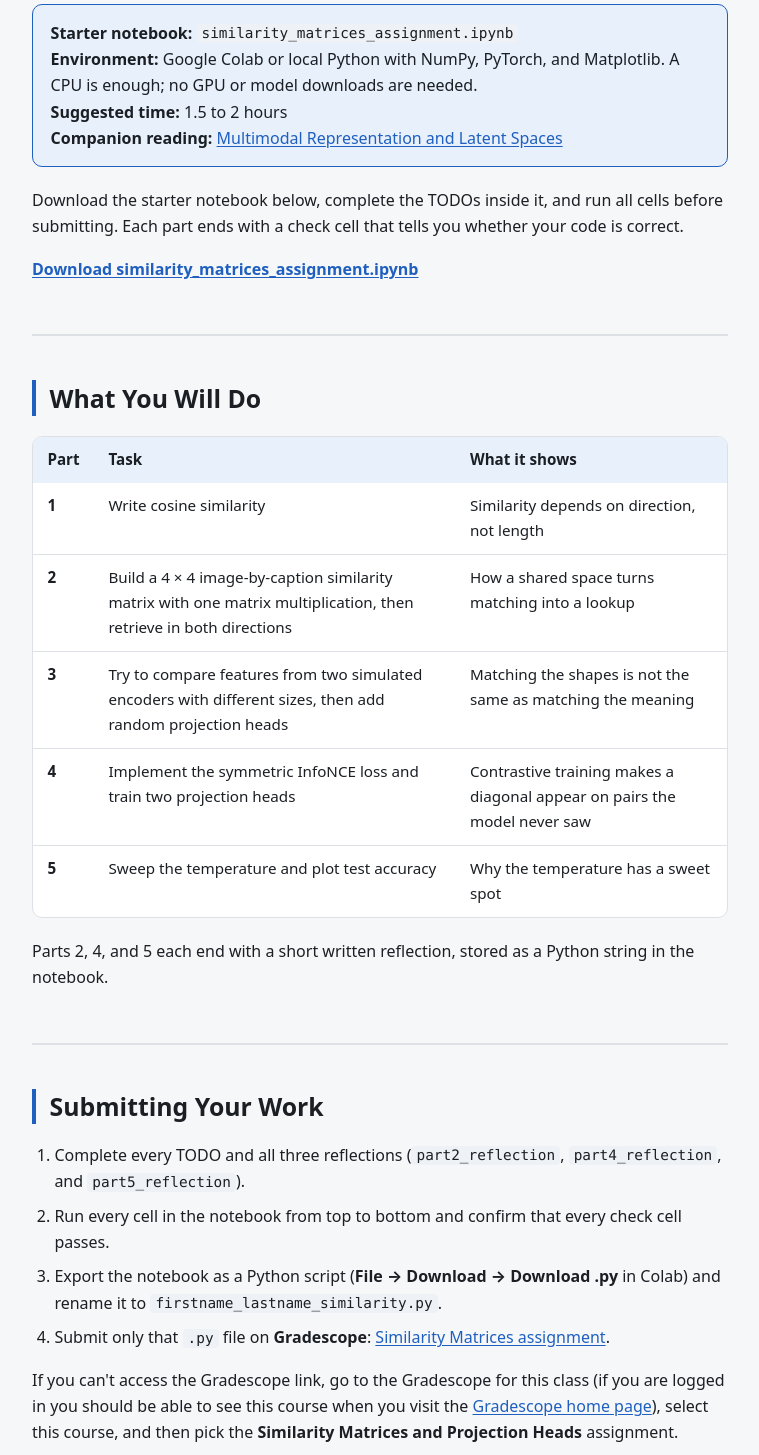
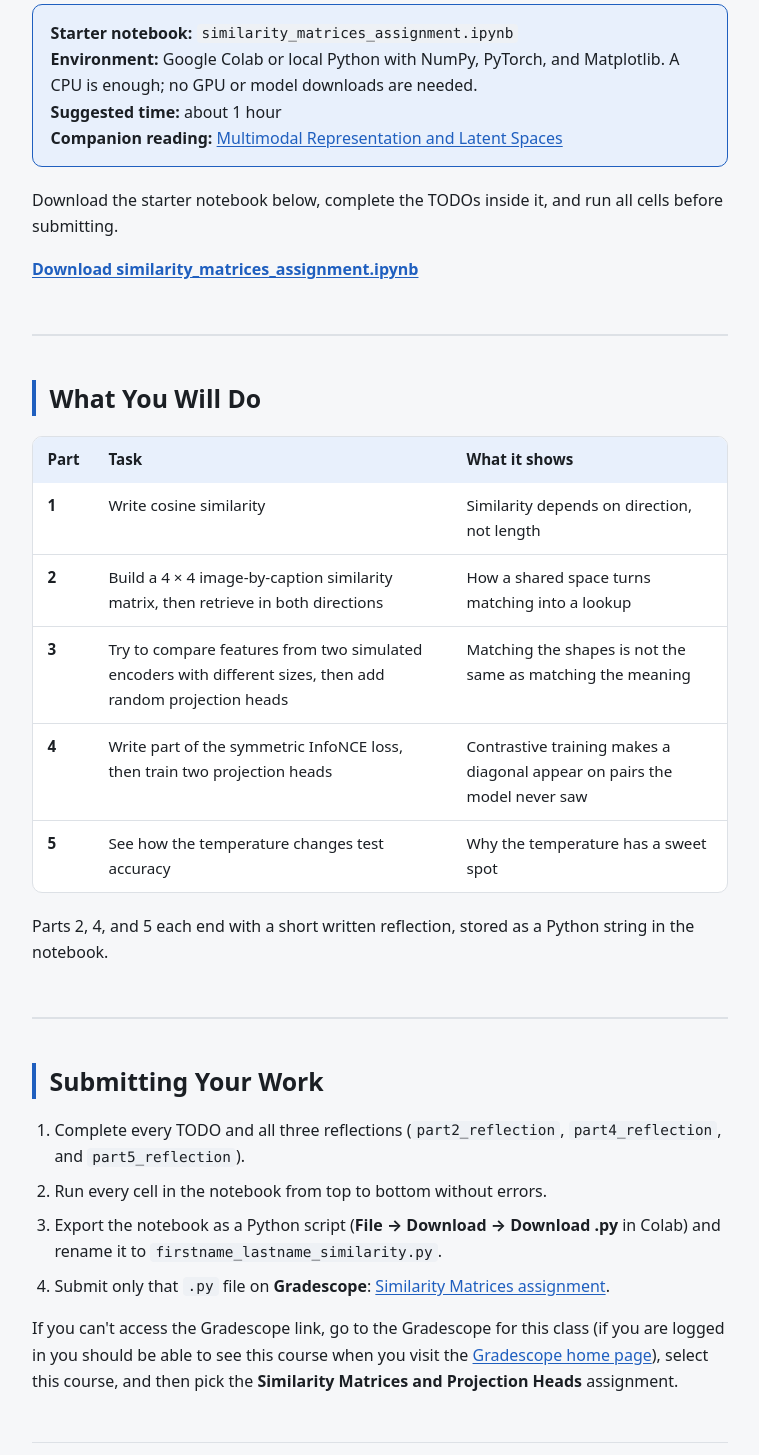
Before and after one commit to bwsi-forge-ai-challenge/bwsi-forge-ai-challenge.github.io, a plain HTML site: page Lessons/2_multimodal_+_advanced_models/core_multimodal_foundations/lesson4_assignment.html in a window 1280 px wide. Shown: the part 376-1831 px from the top of the page, without its empty margins (260-1019 px from the left). Drawn offline with Linux system fonts and the light colour scheme.

Commit message:
Simplify the similarity matrices assignment to a few short coding tasks
Co-Authored-By: Claude Sonnet 5.5 <noreply@anthropic.com>

```diff
--- a/Lessons/2_multimodal_+_advanced_models/core_multimodal_foundations/lesson4_assignment.html
+++ b/Lessons/2_multimodal_+_advanced_models/core_multimodal_foundations/lesson4_assignment.html
@@ -31,10 +31,10 @@
     <div class="assignment-box">
         <strong>Starter notebook:</strong> <code>similarity_matrices_assignment.ipynb</code><br>
         <strong>Environment:</strong> Google Colab or local Python with NumPy, PyTorch, and Matplotlib. A CPU is enough; no GPU or model downloads are needed.<br>
-        <strong>Suggested time:</strong> 1.5 to 2 hours<br>
+        <strong>Suggested time:</strong> about 1 hour<br>
         <strong>Companion reading:</strong> <a href="lesson2_representation_and_latent_spaces.html">Multimodal Representation and Latent Spaces</a>
     </div>
-    <p>Download the starter notebook below, complete the TODOs inside it, and run all cells before submitting. Each part ends with a check cell that tells you whether your code is correct.</p>
+    <p>Download the starter notebook below, complete the TODOs inside it, and run all cells before submitting.</p>
     <p>
         <a id="notebook-download-link" href="../../../Assignments/2_multimodal_+_advanced_models/similarity_matrices_assignment.ipynb" download="similarity_matrices_assignment.ipynb"><strong>Download similarity_matrices_assignment.ipynb</strong></a>
     </p>
@@ -48,10 +48,10 @@
         </thead>
         <tbody>
             <tr><td><strong>1</strong></td><td>Write cosine similarity</td><td>Similarity depends on direction, not length</td></tr>
-            <tr><td><strong>2</strong></td><td>Build a 4 &#215; 4 image-by-caption similarity matrix with one matrix multiplication, then retrieve in both directions</td><td>How a shared space turns matching into a lookup</td></tr>
+            <tr><td><strong>2</strong></td><td>Build a 4 &#215; 4 image-by-caption similarity matrix, then retrieve in both directions</td><td>How a shared space turns matching into a lookup</td></tr>
             <tr><td><strong>3</strong></td><td>Try to compare features from two simulated encoders with different sizes, then add random projection heads</td><td>Matching the shapes is not the same as matching the meaning</td></tr>
-            <tr><td><strong>4</strong></td><td>Implement the symmetric InfoNCE loss and train two projection heads</td><td>Contrastive training makes a diagonal appear on pairs the model never saw</td></tr>
-            <tr><td><strong>5</strong></td><td>Sweep the temperature and plot test accuracy</td><td>Why the temperature has a sweet spot</td></tr>
+            <tr><td><strong>4</strong></td><td>Write part of the symmetric InfoNCE loss, then train two projection heads</td><td>Contrastive training makes a diagonal appear on pairs the model never saw</td></tr>
+            <tr><td><strong>5</strong></td><td>See how the temperature changes test accuracy</td><td>Why the temperature has a sweet spot</td></tr>
         </tbody>
     </table></div>
     <p>Parts 2, 4, and 5 each end with a short written reflection, stored as a Python string in the notebook.</p>
@@ -61,7 +61,7 @@
     <h2>Submitting Your Work</h2>
     <ol class="checklist">
         <li>Complete every TODO and all three reflections (<code>part2_reflection</code>, <code>part4_reflection</code>, and <code>part5_reflection</code>).</li>
-        <li>Run every cell in the notebook from top to bottom and confirm that every check cell passes.</li>
+        <li>Run every cell in the notebook from top to bottom without errors.</li>
         <li>Export the notebook as a Python script (<strong>File &rarr; Download &rarr; Download .py</strong> in Colab) and rename it to <code>firstname_lastname_similarity.py</code>.</li>
         <!-- TODO: replace href="#" with the Gradescope assignment link. -->
         <li>Submit only that <code>.py</code> file on <strong>Gradescope</strong>: <a href="#" target="_blank">Similarity Matrices assignment</a>.</li>
```
Also changed, not shown: 1 other file.
